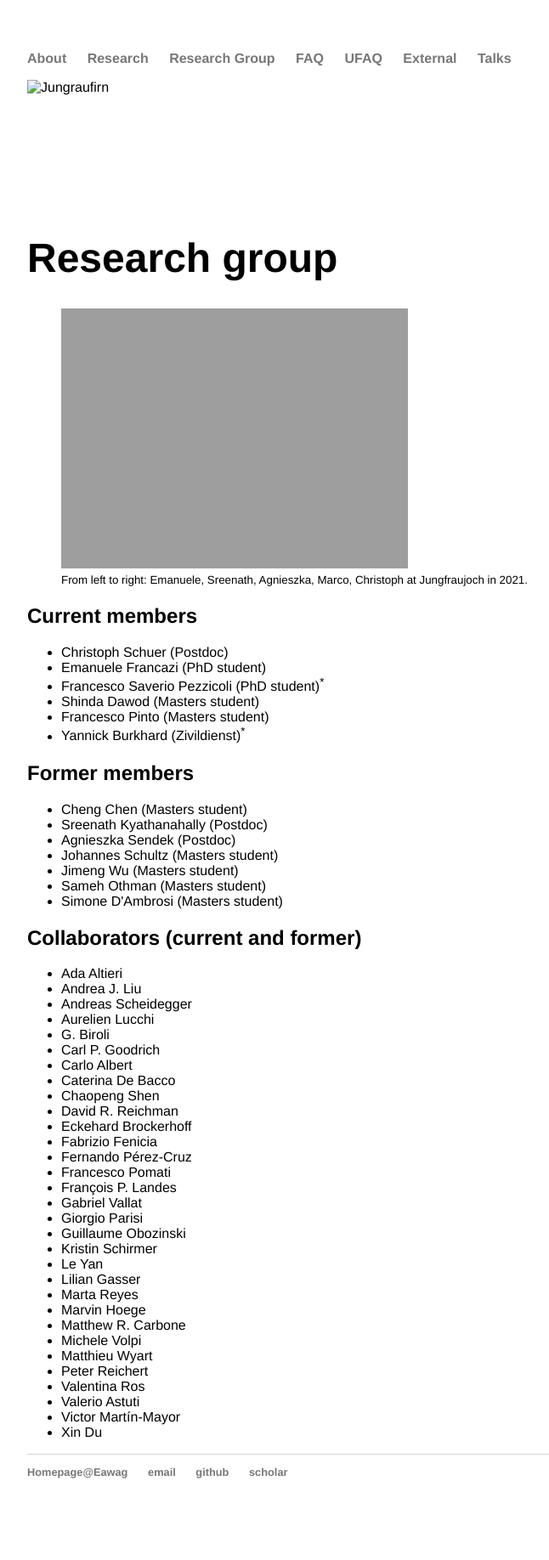
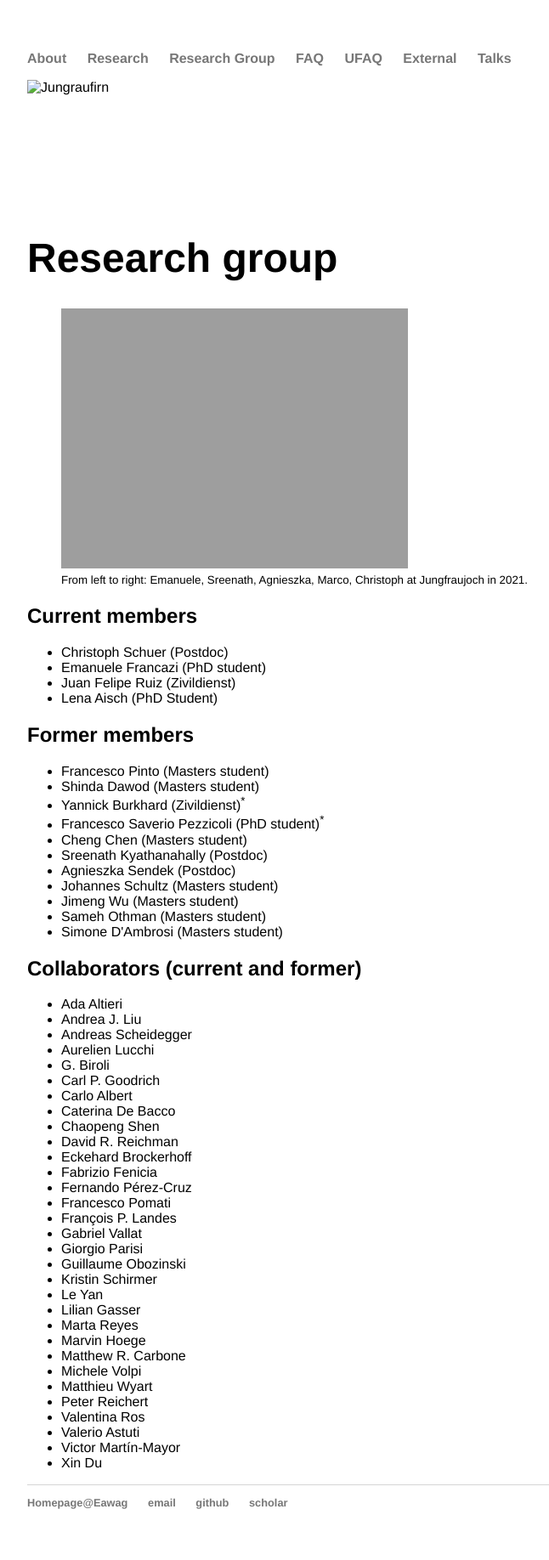
Before and after one commit to mbaityje/mbaityje.github.io, a Jekyll site: the page built from group/index.html, in a window 1280 px wide. Shown: the whole page at 85% size, without its empty margins (160-806 px from the left). Built offline with Jekyll 4.4.1, drawn with Linux system fonts in a browser that asks for light colours; before the commit the page ends 1800 px from its top, so only the background shows below that.

Commit message:
Added Lena Aisch

```diff
--- a/group/index.html
+++ b/group/index.html
@@ -12,14 +12,16 @@ title: Group
 		<ul>
 			<li>Christoph Schuer (Postdoc)</li>
 			<li>Emanuele Francazi (PhD student)</li>
-			<li>Francesco Saverio Pezzicoli (PhD student)<sup>*</sup></li>
-			<li>Shinda Dawod (Masters student)</li>
-			<li>Francesco Pinto (Masters student)</li>
-			<li>Yannick Burkhard (Zivildienst)<sup>*</sup></li>
+			<li>Juan Felipe Ruiz (Zivildienst)</li>
+			<li>Lena Aisch (PhD Student)</li>
 		</ul>
 
 	<h2>Former members</h2>
 		<ul>
+			<li>Francesco Pinto (Masters student)</li>
+			<li>Shinda Dawod (Masters student)</li>
+			<li>Yannick Burkhard (Zivildienst)<sup>*</sup></li>
+			<li>Francesco Saverio Pezzicoli (PhD student)<sup>*</sup></li>
 			<li>Cheng Chen (Masters student)</li>
 			<li>Sreenath Kyathanahally (Postdoc)</li>
 			<li>Agnieszka Sendek (Postdoc)</li>
```
